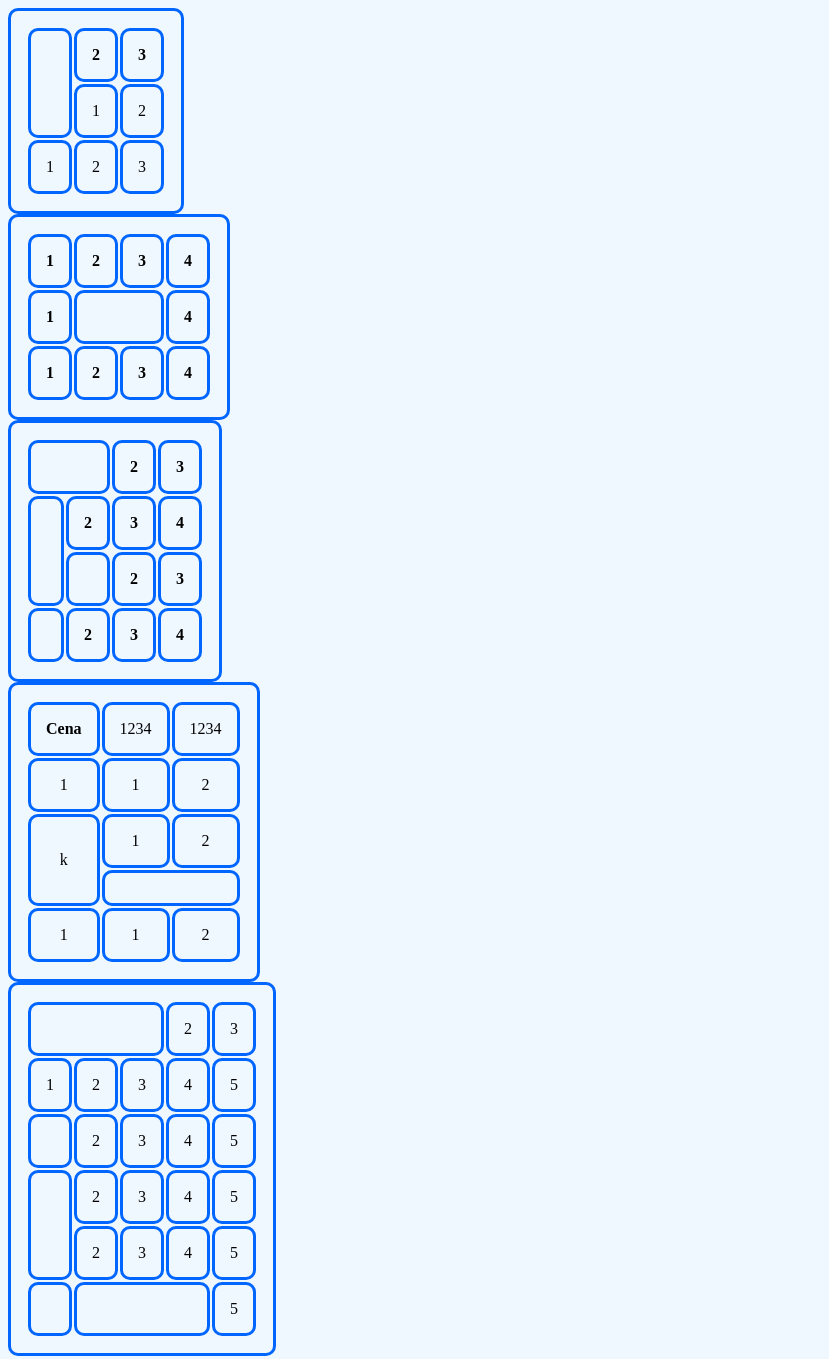
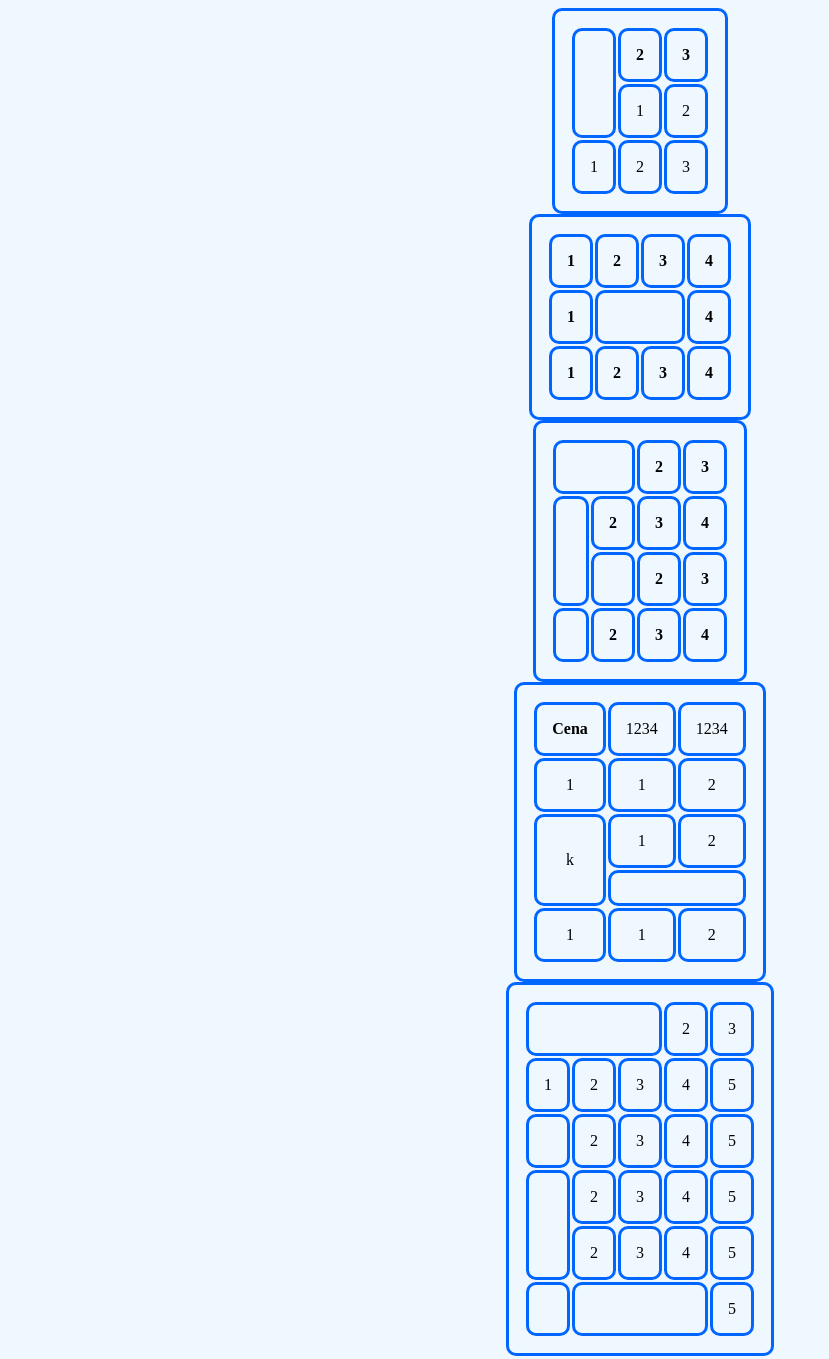
Before and after one commit to Unecomic/nwm, a plain HTML site: page index.html in a window 1280 px wide. Shown: the whole page, without its empty margins (0-829 px from the left). Drawn offline with Linux system fonts and the light colour scheme.

Commit message:
Update index.html
Signed-off-by: Unecomic <mateusztryka474@gmail.com>

```diff
--- a/index.html
+++ b/index.html
@@ -16,30 +16,30 @@
         </style>
     </head>
      <body>
-    <table>
+        <table align="center">
         <tr><th rowspan="2"></th><th>2</th><th>3</th></tr>
         <tr><td>1</td><td>2</td></tr>
         <tr><td>1</td><td>2</td><td>3</td></tr>
     </table>
-    <table>
+    <table align="center">
      <tr><th>1</th><th>2</th><th>3</th><th>4</th></tr>
      <tr><th>1</th><th colspan="2"></th><th>4</th></tr>
      <tr><th>1</th><th>2</th><th>3</th><th>4</th></tr>
     </table>
-    <table>
+    <table align="center">
      <tr><th colspan="2"><th>2</th><th>3</th></tr>
      <tr><th rowspan="2"><th>2</th><th>3</th><th>4</th></tr>
      <tr><th><th>2</th><th>3</th></tr>
      <tr><th><th>2</th><th>3</th><th>4</th></tr>
     </table>
-    <table>
+    <table align="center">
      <tr><th>Cena</th><td>1234</td><td>1234</td></tr>
      <tr><td>1</td><td>1</td><td>2</td></tr>
      <tr><td rowspan="2">k</td><td>1</td><td>2</td></tr>
      <tr><td colspan="2"></td></tr>
      <tr><td>1</td><td>1</td><td>2</td></tr>
     </table>
-    <table>
+    <table align="center">
         <tr><td colspan="3"></td><td>2</td><td>3</td></tr>
         <tr><td>1</td><td>2</td><td>3</td><td>4</td><td>5</td></tr>
         <tr><td></td><td>2</td><td>3</td><td>4</td><td>5</td></tr>
```
